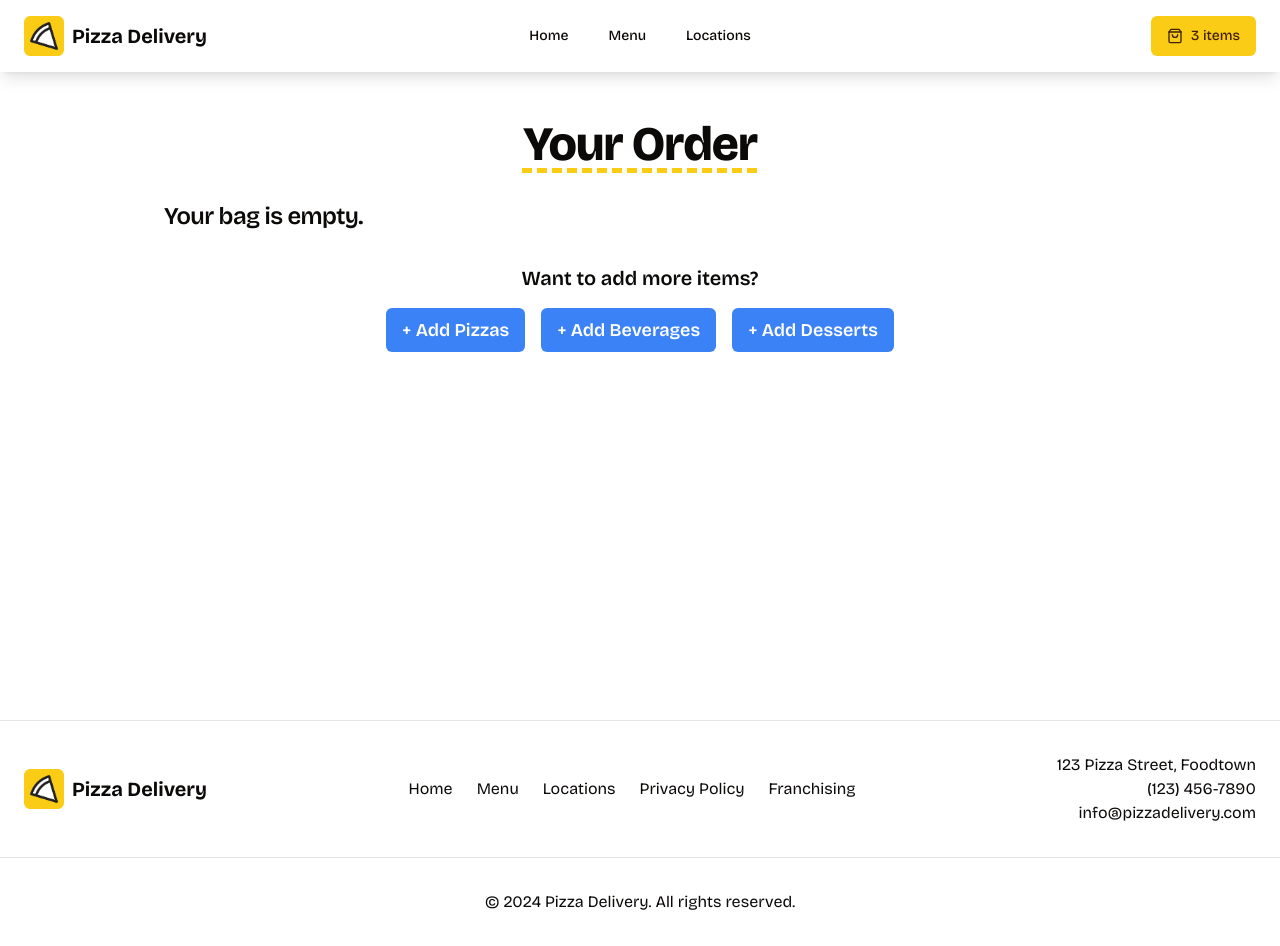
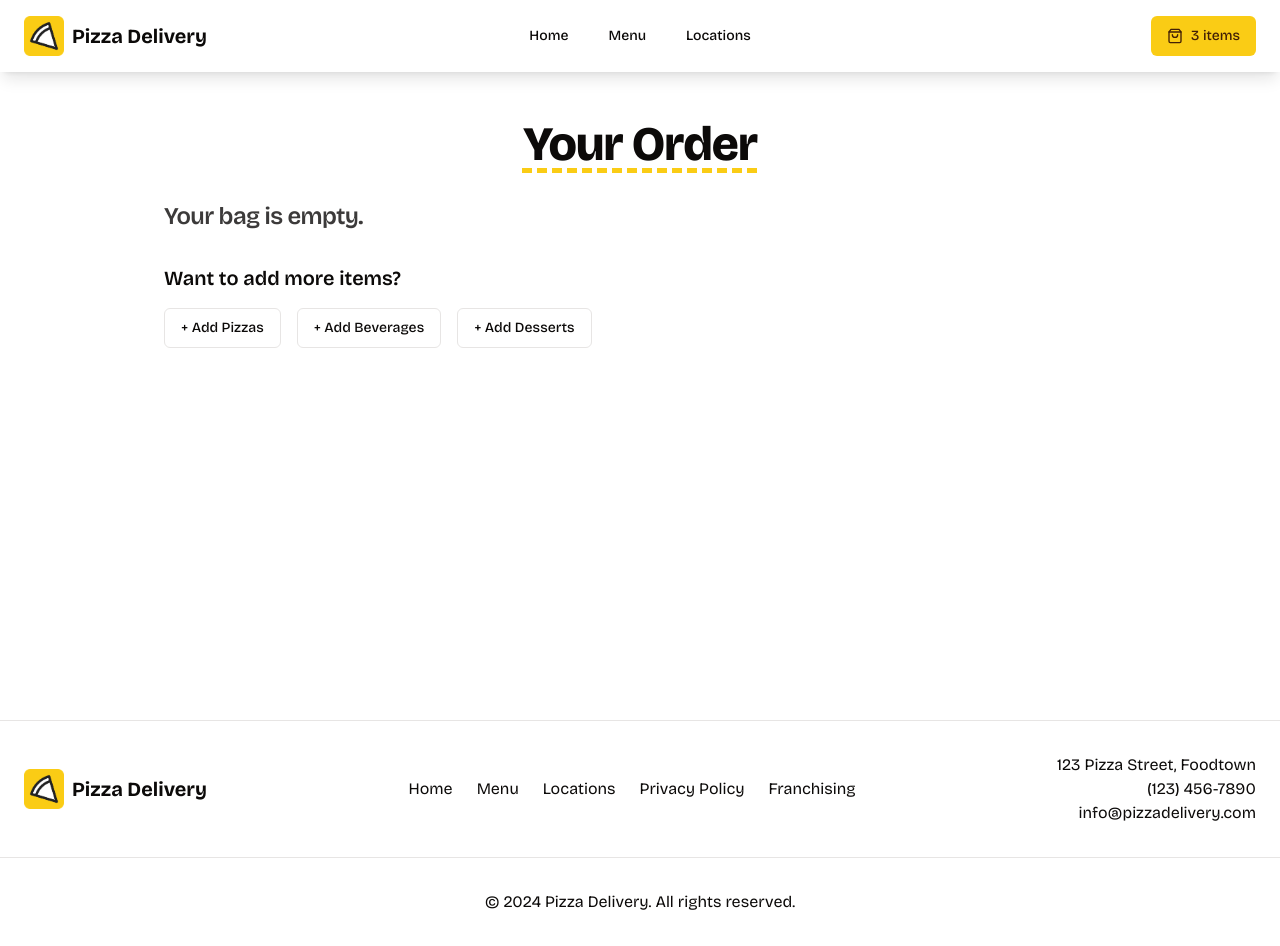
Before and after one commit to alex10340/pizza-delivery, a Next.js app: page /order in a window 1280 px wide. Built offline with nearby package versions, Linux system fonts and the light colour scheme.

Commit message:
order page progress

```diff
--- a/src/app/order/page.tsx
+++ b/src/app/order/page.tsx
@@ -1,6 +1,7 @@
 "use client";
 import { useCart } from "@/context/CartContext";
 import Link from "next/link";
+import { Button } from "@/components/ui/button";
 
 export default function OrderPage() {
   const { cart, increaseQuantity, decreaseQuantity, removeFromCart } =
@@ -9,21 +10,22 @@ export default function OrderPage() {
   return (
     <div className="flex flex-col min-h-[600px] max-w-[1000px] mx-auto p-6 my-6">
       <h1
-        className="underline
+        className="underline pb-8
        decoration-primary underline-offset-8 decoration-dashed text-center scroll-m-20 text-4xl font-extrabold tracking-tight lg:text-5xl"
       >
         Your Order
       </h1>
-      {cart.length === 0 ? (
-        <h2 className="mt-8 scroll-m-20 text-2xl font-semibold tracking-tight">
+      {cart.length === 0 && (
+        <h2 className=" opacity-80 scroll-m-20 text-2xl font-semibold tracking-tight">
           Your bag is empty.
         </h2>
-      ) : (
-        <div className="space-y-6">
+      )}
+
+      <div className="space-y-6 ">
         {cart.map((item) => (
           <div
             key={item.id}
-              className="flex items-center justify-between p-4 border rounded-lg shadow-sm"
+            className="flex items-center justify-between mt-6 p-4 border rounded-lg shadow-sm"
           >
             <div className="flex items-center space-x-4">
               <img
@@ -34,36 +36,54 @@ export default function OrderPage() {
               <div>
                 <h2 className="text-xl font-semibold">{item.name}</h2>
                 <p className="text-gray-600">{item.description}</p>
-                  <p className="text-lg font-medium">Price: ${item.price}</p>
+                <p className="font-medium">Price: ${item.price}</p>
               </div>
             </div>
             <div className="flex items-center space-x-2">
-                <button
+              <Button
                 onClick={() => decreaseQuantity(item.id, item.type)}
-                  className="px-2 py-1 text-lg font-semibold text-white bg-gray-400 rounded-md hover:bg-gray-500"
+                variant="secondary"
               >
                 -
-                </button>
-                <span className="text-lg font-semibold">{item.quantity}</span>
-                <button
+              </Button>
+              <span className="font-semibold">{item.quantity}</span>
+              <Button
                 onClick={() => increaseQuantity(item.id, item.type)}
-                  className="px-2 py-1 text-lg font-semibold text-white bg-blue-500 rounded-md hover:bg-blue-600"
+                variant="outline"
               >
                 +
-                </button>
-                <button
+              </Button>
+              <Button
                 onClick={() => removeFromCart(item.id, item.type)}
-                  className="px-2 py-1 text-lg font-semibold text-white bg-red-500 rounded-md hover:bg-red-600 ml-4"
+                variant="destructive"
               >
                 Remove
-                </button>
+              </Button>
             </div>
           </div>
         ))}
 
-          <div className="flex justify-between">
+        <div className="pt-8 flex justify-between flex-wrap gap-8">
           <div>
-              <h2 className="text-2xl font-bold">
+            <h3 className="text-xl font-semibold mb-4">
+              Want to add more items?
+            </h3>
+            <div className="flex justify-center space-x-4">
+              <Link href="/#menu">
+                <Button variant="outline">+ Add Pizzas</Button>
+              </Link>
+              <Link href="/#beverages">
+                <Button variant="outline">+ Add Beverages</Button>
+              </Link>
+              <Link href="/#desserts">
+                <Button variant="outline">+ Add Desserts</Button>
+              </Link>
+            </div>
+          </div>
+
+          {cart.length !== 0 && (
+            <div>
+              <h2 className="text-right text-xl font-bold">
                 Total: $
                 {cart
                   .reduce(
@@ -73,34 +93,12 @@ export default function OrderPage() {
                   .toFixed(2)}
               </h2>
               <Link href="/checkout">
-                <button className="mt-4 px-4 py-2 text-lg font-semibold text-white bg-green-500 rounded-md hover:bg-green-600">
+                <Button className="mt-4 bg-green-500 text-white hover:bg-green-600">
                   Proceed to Checkout
-                </button>
+                </Button>
               </Link>
             </div>
-            <div></div>
-          </div>
-        </div>
           )}
-
-      <div className="mt-8 text-center">
-        <h3 className="text-xl font-semibold mb-4">Want to add more items?</h3>
-        <div className="flex justify-center space-x-4">
-          <Link href="/#menu">
-            <button className="px-4 py-2 text-lg font-semibold text-white bg-blue-500 rounded-md hover:bg-blue-600">
-              + Add Pizzas
-            </button>
-          </Link>
-          <Link href="/#beverages">
-            <button className="px-4 py-2 text-lg font-semibold text-white bg-blue-500 rounded-md hover:bg-blue-600">
-              + Add Beverages
-            </button>
-          </Link>
-          <Link href="/#desserts">
-            <button className="px-4 py-2 text-lg font-semibold text-white bg-blue-500 rounded-md hover:bg-blue-600">
-              + Add Desserts
-            </button>
-          </Link>
         </div>
       </div>
     </div>
--- a/src/components/MenuSection.tsx
+++ b/src/components/MenuSection.tsx
@@ -25,7 +25,7 @@ const MenuSection = () => {
       >
         Menu
       </h2>
-      <div className="grid grid-cols-1 md:grid-cols-2 lg:grid-cols-3 xl:grid-cols-4 gap-8 p-6 pt-12 mx-auto max-w-[1400px]">
+      <div className="grid grid-cols-1 sm:grid-cols-2 lg:grid-cols-3 xl:grid-cols-4 gap-8 p-6 pt-12 mx-auto max-w-[1400px]">
         {pizzas.map((pizza) => {
           const borderColor = pizza.popular
             ? "border-yellow-500"
@@ -87,7 +87,7 @@ const MenuSection = () => {
       >
         Beverages
       </h2>
-      <div className="grid grid-cols-1 md:grid-cols-2 lg:grid-cols-3 xl:grid-cols-4 gap-8 p-6 pt-12 mx-auto max-w-[1400px]">
+      <div className="grid grid-cols-1 sm:grid-cols-2 lg:grid-cols-3 xl:grid-cols-4 gap-8 p-6 pt-12 mx-auto max-w-[1400px]">
         {beverages.map((beverage) => {
           return (
             <Card
@@ -126,7 +126,7 @@ const MenuSection = () => {
       >
         Desserts
       </h2>
-      <div className="grid grid-cols-1 md:grid-cols-2 lg:grid-cols-3 xl:grid-cols-4 gap-8 p-6 pt-12 mx-auto max-w-[1400px]">
+      <div className="grid grid-cols-1 sm:grid-cols-2 lg:grid-cols-3 xl:grid-cols-4 gap-8 p-6 pt-12 mx-auto max-w-[1400px]">
         {desserts.map((dessert) => {
           return (
             <Card
```
Lines whose indentation alone changed are shown as unchanged.
